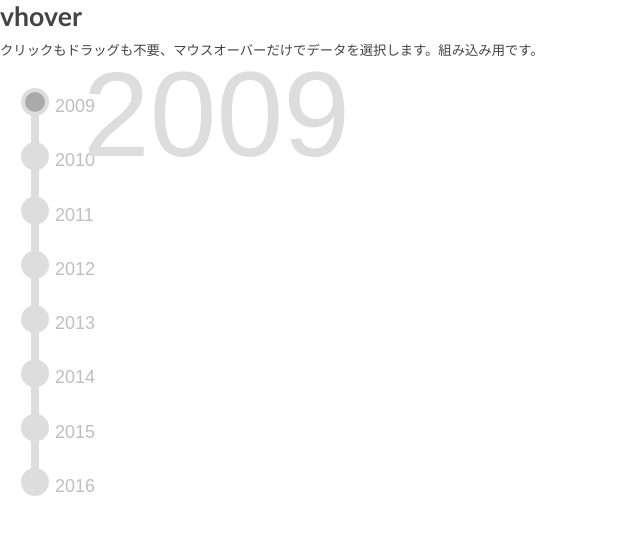
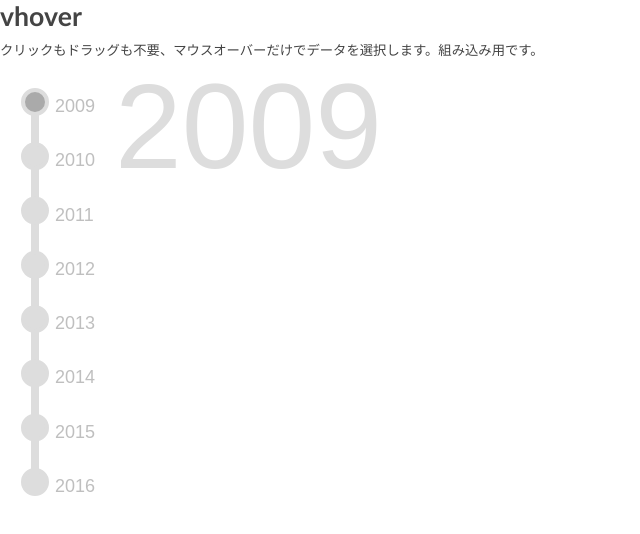
Before and after one commit to takamitsu-iida/d3iida, a website: page 07_vhover.html in a window 1280 px wide. Shown: the whole page, without its empty margins (0-640 px from the left). Drawn offline with Linux system fonts and the light colour scheme.

```diff
--- a/07_vhover.xml
+++ b/07_vhover.xml
@@ -3,7 +3,7 @@
 <!-- 【参考URL】https://github.com/prog-mitsu/runJsInGoogleSite -->
 
 <!-- https://sites.google.com/site/d3iidademo/static/site/07_vhover.xml -->
-<!-- サイズは横500ピクセル, 高さ500, webページとして作成し、ページ設定で添付ファイルの許可を外す(全部のチェックを外す) -->
+<!-- サイズは横800ピクセル, 高さ600, webページとして作成し、ページ設定で添付ファイルの許可を外す(全部のチェックを外す) -->
 
 <Module>
 
--- a/static/site/css/d3iida.vhover.css
+++ b/static/site/css/d3iida.vhover.css
@@ -45,7 +45,8 @@
 }
 
 .year.label {
-  font: 120px sans-serif;
+  font-family: Arial, Helvetica, sans-serif;
+  font-size: 120px;
   fill: #ddd;
   pointer-events: none; /* do not handle mouse event */
 }
--- a/static/site/js/d3iida.vhover.js
+++ b/static/site/js/d3iida.vhover.js
@@ -39,7 +39,7 @@
     var CLASS_LABEL = 'vh-label';
 
     // 外枠の大きさ
-    var width = 350;
+    var width = 450;
     var height = 450;
 
     // 60pxの極太ラインを描画するので、その半分の30pxは必ずズラす
@@ -207,9 +207,9 @@
           .append('text')
           .classed(CLASS_LABEL, true)
           .merge(labelAll)
-          .attr('text-anchor', 'end')
-          .attr('x', w)
-          .attr('dy', '.45em')
+          .attr('text-anchor', 'start') // 'end'
+          .attr('x', 80) // w
+          .attr('dy', '.55em')
           .attr('class', 'year label')
           .text(data[0]);
 
```
